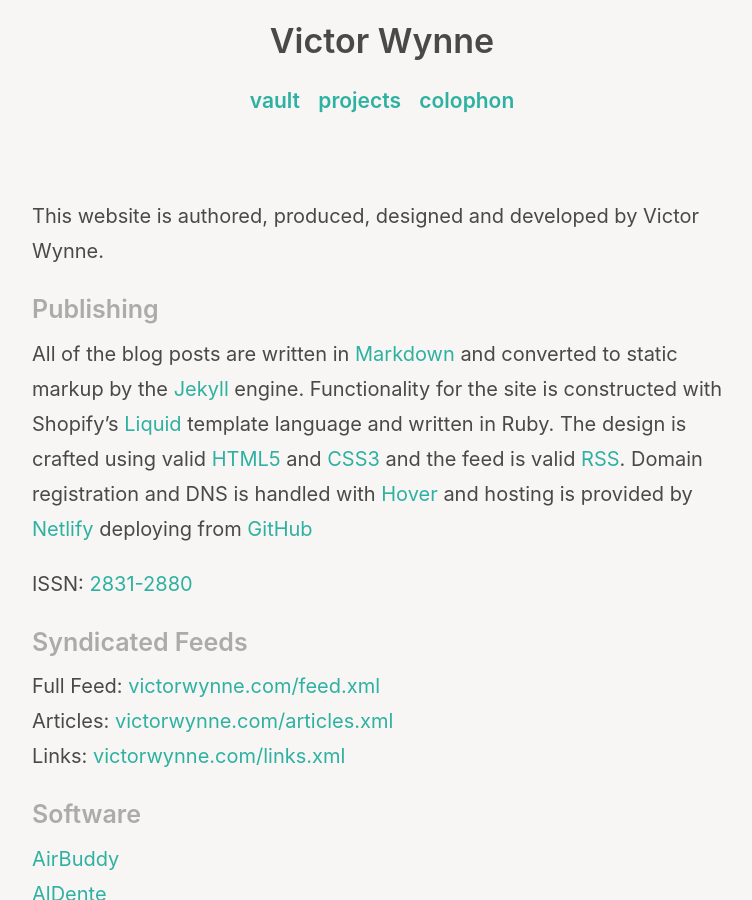
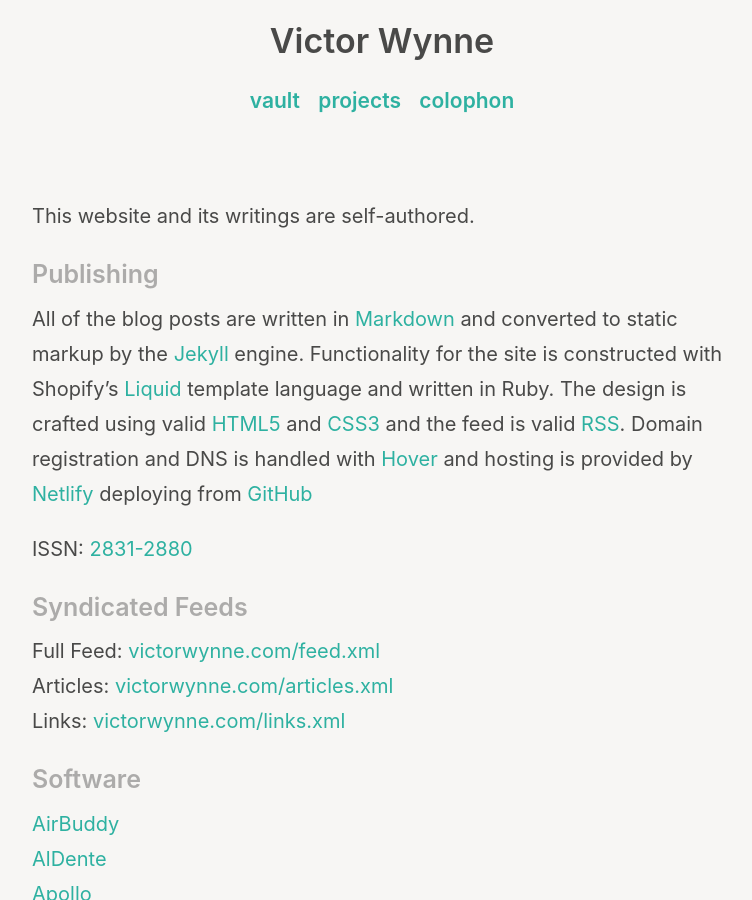
Before and after one commit to wertercatt/tooters, a Jekyll site: the page built from colophon.md, in a window 1280 px wide and 900 px high. Shown: the whole window, without its empty margins (258-1010 px from the left). Built offline with Jekyll 4.4.1, drawn with Linux system fonts in a browser that asks for light colours.

Commit message:
Updated colophon.md

```diff
--- a/colophon.md
+++ b/colophon.md
@@ -17,7 +17,7 @@
 	{% assign dateOb = dateOb | append: pd %}
 {% endfor %}
 
-This website is authored, produced, designed and developed by Victor Wynne.
+This website and its writings are self-authored.
 
 ## <small>Publishing</small>
 
```
